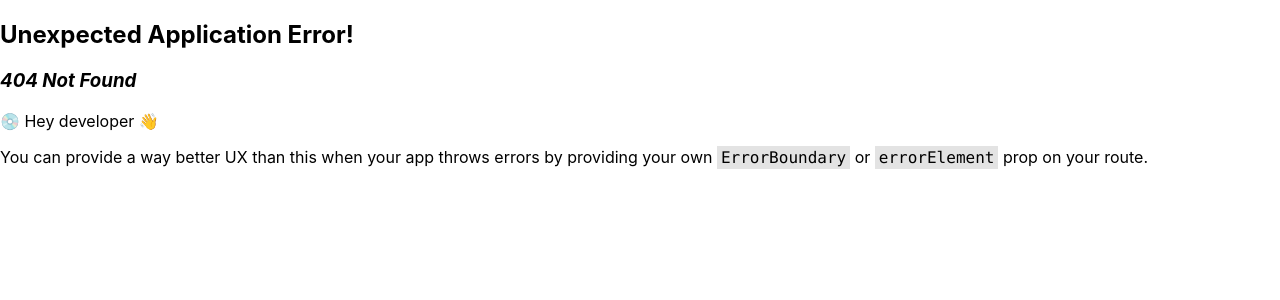
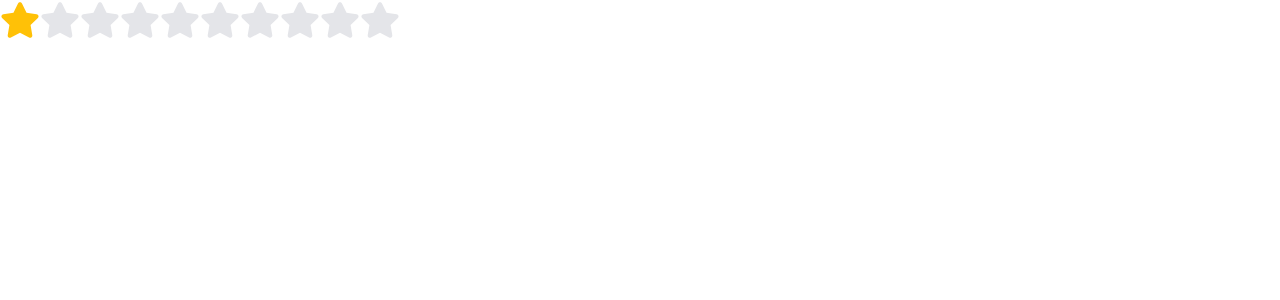
Before and after one commit to puneet-ahuja/react-fe-coding-round-questions, a React (Create React App) app: page /star-rating in a window 1280 px wide. Before the commit this address had no page. Shown: the top 300 px of the page. Built offline with nearby package versions, Linux system fonts and the light colour scheme.

Commit message:
Added Star Rating Component

```diff
--- a/package.json
+++ b/package.json
@@ -6,6 +6,7 @@
     "cra-template": "1.2.0",
     "react": "^18.3.1",
     "react-dom": "^18.3.1",
+    "react-icons": "^5.2.1",
     "react-router-dom": "^6.23.0",
     "react-scripts": "5.0.1",
     "web-vitals": "^3.5.2"
--- a/src/App.js
+++ b/src/App.js
@@ -5,6 +5,7 @@ import {
   RouterProvider,
 } from "react-router-dom";
 import RandomColorGenerator from "./components/RandomColorGenerator/RandomColorGenerator";
+import StarRating from "./components/StarRating/StarRating";
 
 // TODO : Need to understand why we are using createBrowserRouter?
 const router = createBrowserRouter([
@@ -18,10 +19,13 @@ const router = createBrowserRouter([
     path: "accordian",
     element: <Accordian></Accordian>,
   },
-
   {
     path: "random-color-generator",
     element: <RandomColorGenerator></RandomColorGenerator>,
+  },
+  {
+    path: "star-rating",
+    element: <StarRating noOfStars={10}></StarRating>,
   },
 
 ]);
--- a/src/components/Home/Home.js
+++ b/src/components/Home/Home.js
@@ -12,6 +12,11 @@ const Home = () => {
         <li>
           <Link to="/random-color-generator">Random COlor Generator</Link>
         </li>
+
+        {/* Link to star rating */}
+        <li>
+          <Link to="/star-rating">Star Rating</Link>
+        </li>
       </ul>
     </div>
   );
--- /dev/null
+++ b/src/components/StarRating/StarRating.css
@@ -0,0 +1,4 @@
+.star-rating {
+    display: flex;
+    justify-content: center;
+}
--- /dev/null
+++ b/src/components/StarRating/StarRating.jsx
@@ -0,0 +1,28 @@
+import { FaStar } from "react-icons/fa";
+import { useState } from "react";
+
+
+
+const StarRating = ({
+    noOfStars
+}) => {
+    const [selected , setSelected] = useState(0);
+    const [hovered, setHovered] = useState(null);
+
+
+    return <div className="star-rating">
+        {/* We figured that the fill is required to iterate over the array and return right value. */}
+        {new Array(noOfStars).fill(0).map((_, index) => (
+          <FaStar
+            key={index}
+            size={40}
+            onMouseEnter={() => setHovered(index + 1)}
+            onMouseLeave={() => setHovered(null)}
+            onClick={() => setSelected(index + 1)}
+            color={(hovered || selected) > index ? "#ffc107" : "#e4e5e9"}
+          />
+        ))}
+        </div>;
+  };
+
+  export default StarRating;
```
Also changed, not shown: src/components/StarRating/TODO.md (added, +2 -0 lines), 2 other files (tests, documents, lock files or other folders).
